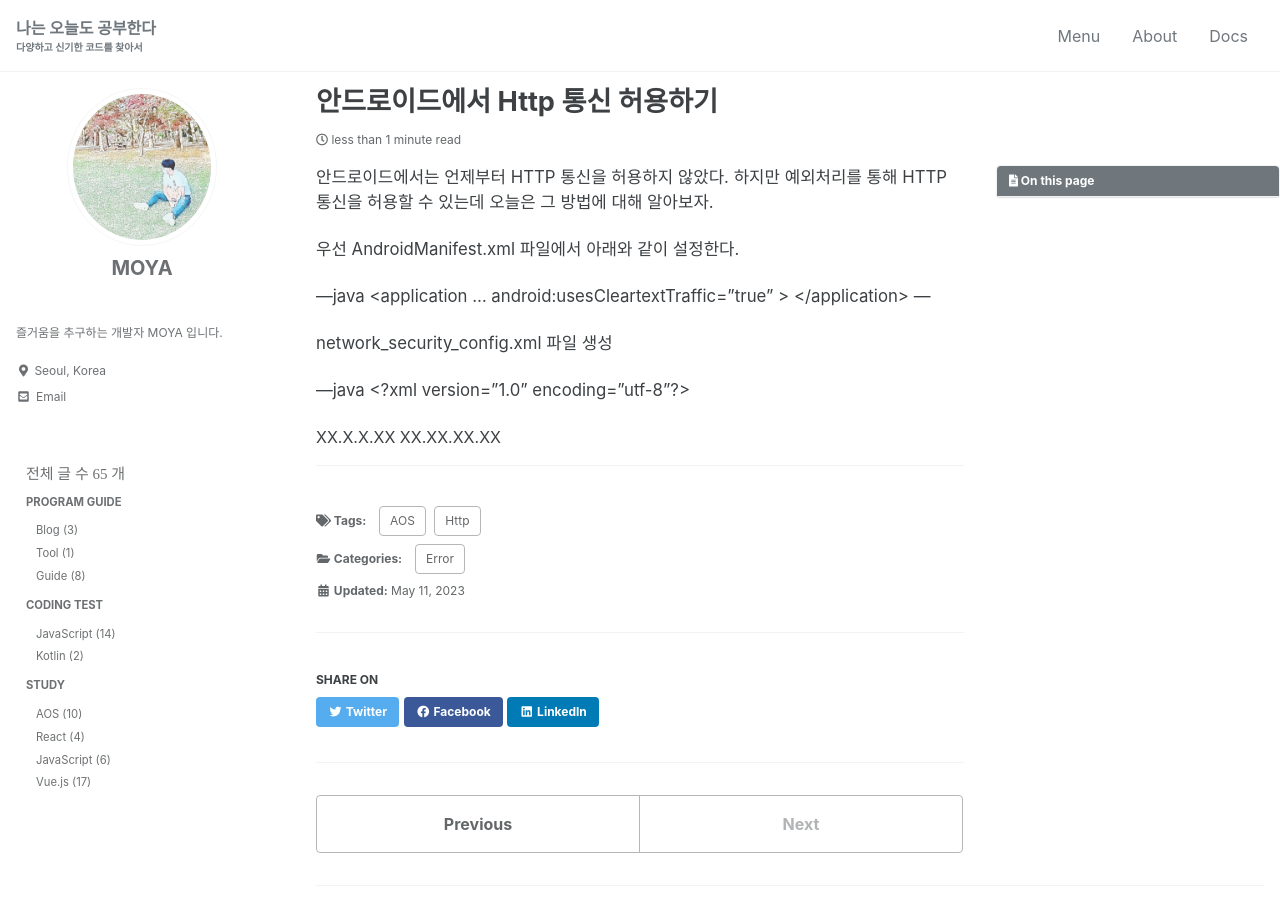
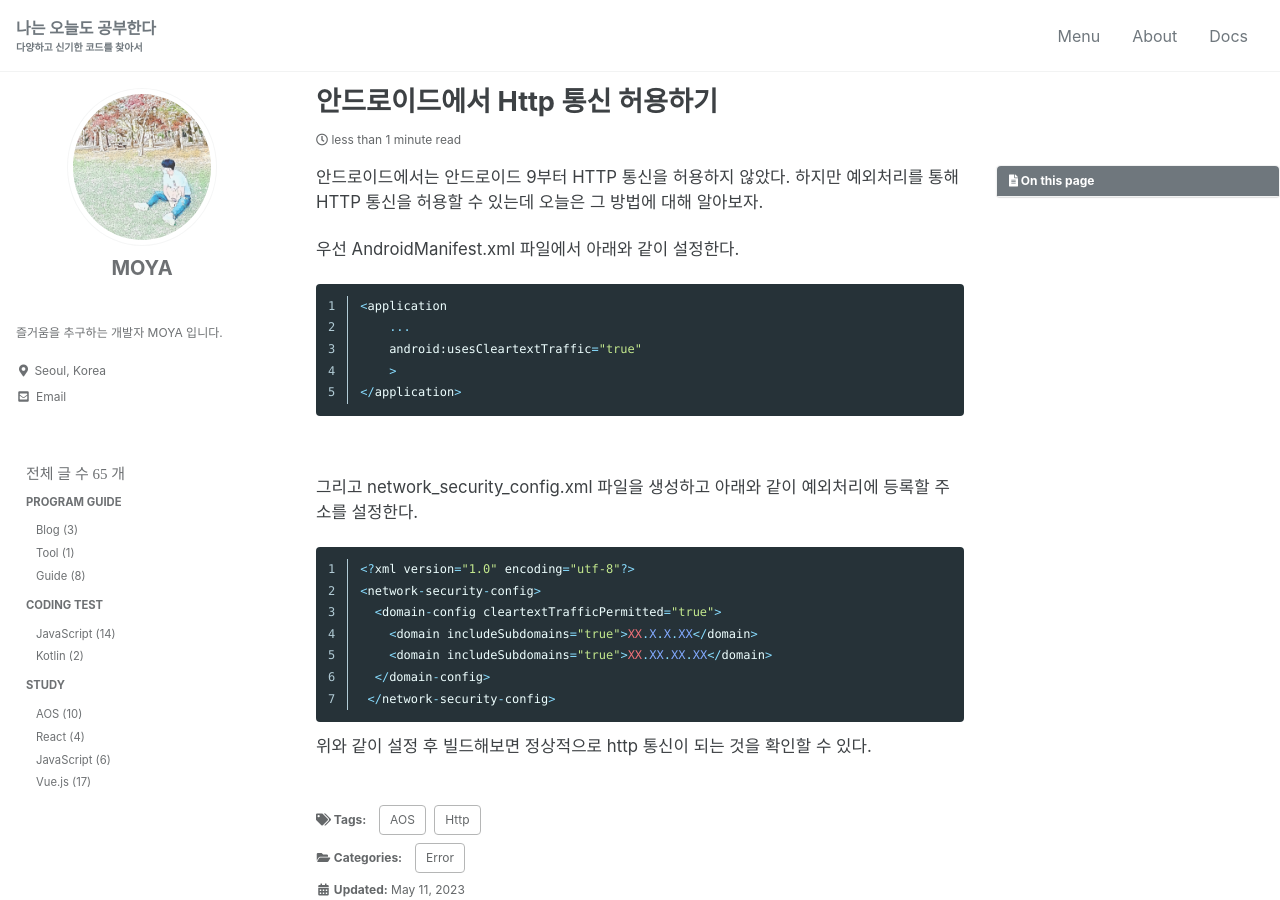
Before and after one commit to kdc7140/kdc7140.github.io, a Jekyll site: the page built from _posts/guide/2023-05-11-aosHttp.md, in a window 1280 px wide and 900 px high. Built offline with Jekyll 4.4.1, drawn with Linux system fonts in a browser that asks for light colours; cached includes are drawn as plain includes; some web fonts are replaced.

Commit message:
android http communication

````diff
--- a/_posts/guide/2023-05-11-aosHttp.md
+++ b/_posts/guide/2023-05-11-aosHttp.md
@@ -12,29 +12,31 @@ tags:
   - Http
 ---
 
-안드로이드에서는 언제부터 HTTP 통신을 허용하지 않았다. 하지만 예외처리를 통해 HTTP 통신을 허용할 수 있는데 오늘은 그 방법에 대해 알아보자.
+안드로이드에서는 안드로이드 9부터 HTTP 통신을 허용하지 않았다. 하지만 예외처리를 통해 HTTP 통신을 허용할 수 있는데 오늘은 그 방법에 대해 알아보자.
 
 
 우선 AndroidManifest.xml 파일에서 아래와 같이 설정한다.
 
----java
+```java
 <application
     ...
     android:usesCleartextTraffic="true"
     >
 </application>
----
+```
 
+<br/>
 
+그리고 network_security_config.xml 파일을 생성하고 아래와 같이 예외처리에 등록할 주소를 설정한다.
 
-network_security_config.xml 파일 생성
-
----java
+```java
 <?xml version="1.0" encoding="utf-8"?>
 <network-security-config>
-         <domain-config cleartextTrafficPermitted="true">
-         <domain includeSubdomains="true">XX.X.X.XX</domain>
-         <domain includeSubdomains="true">XX.XX.XX.XX</domain>
-     </domain-config>
+  <domain-config cleartextTrafficPermitted="true">
+    <domain includeSubdomains="true">XX.X.X.XX</domain>
+    <domain includeSubdomains="true">XX.XX.XX.XX</domain>
+  </domain-config>
  </network-security-config>
----
+```
+
+위와 같이 설정 후 빌드해보면 정상적으로 http 통신이 되는 것을 확인할 수 있다.
````
